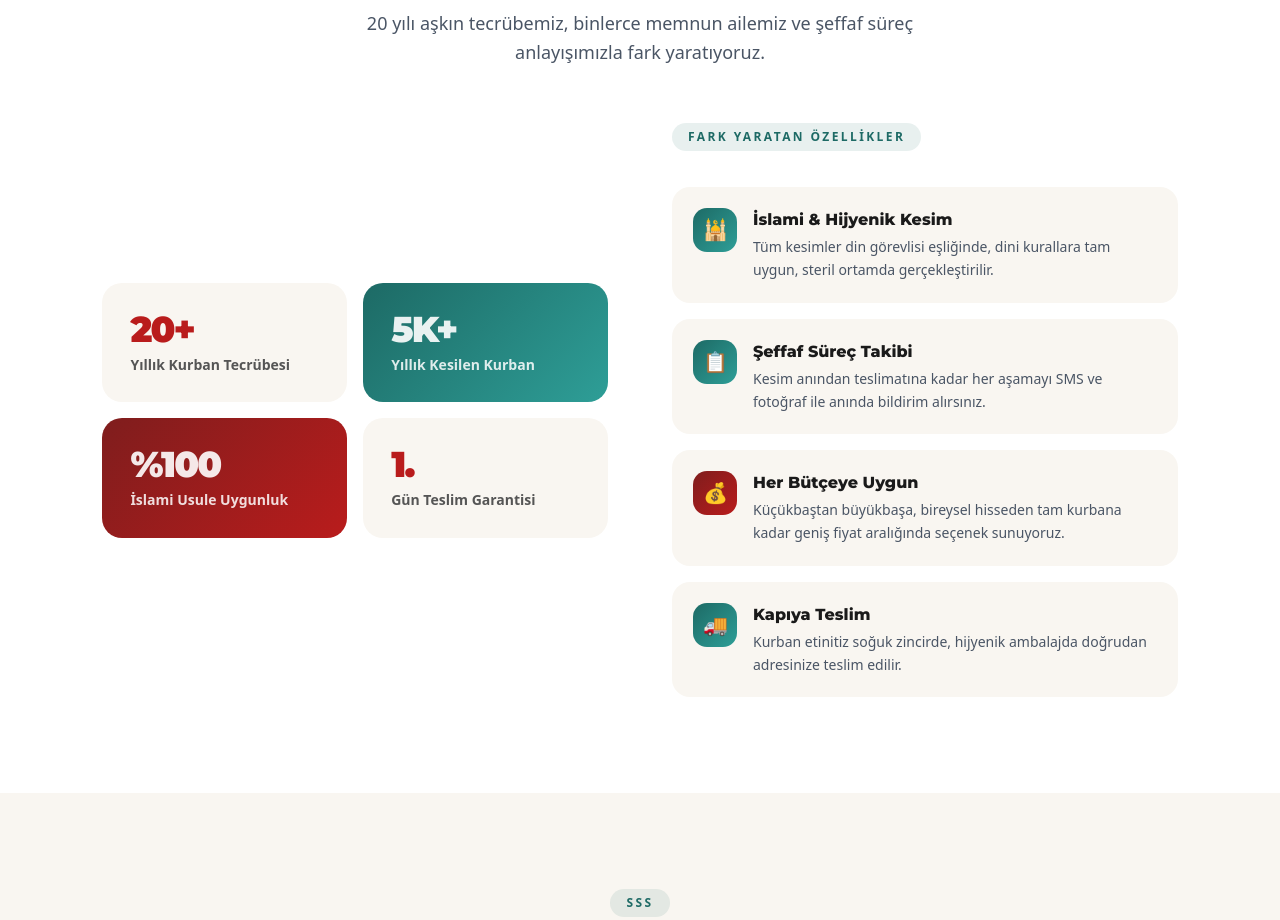
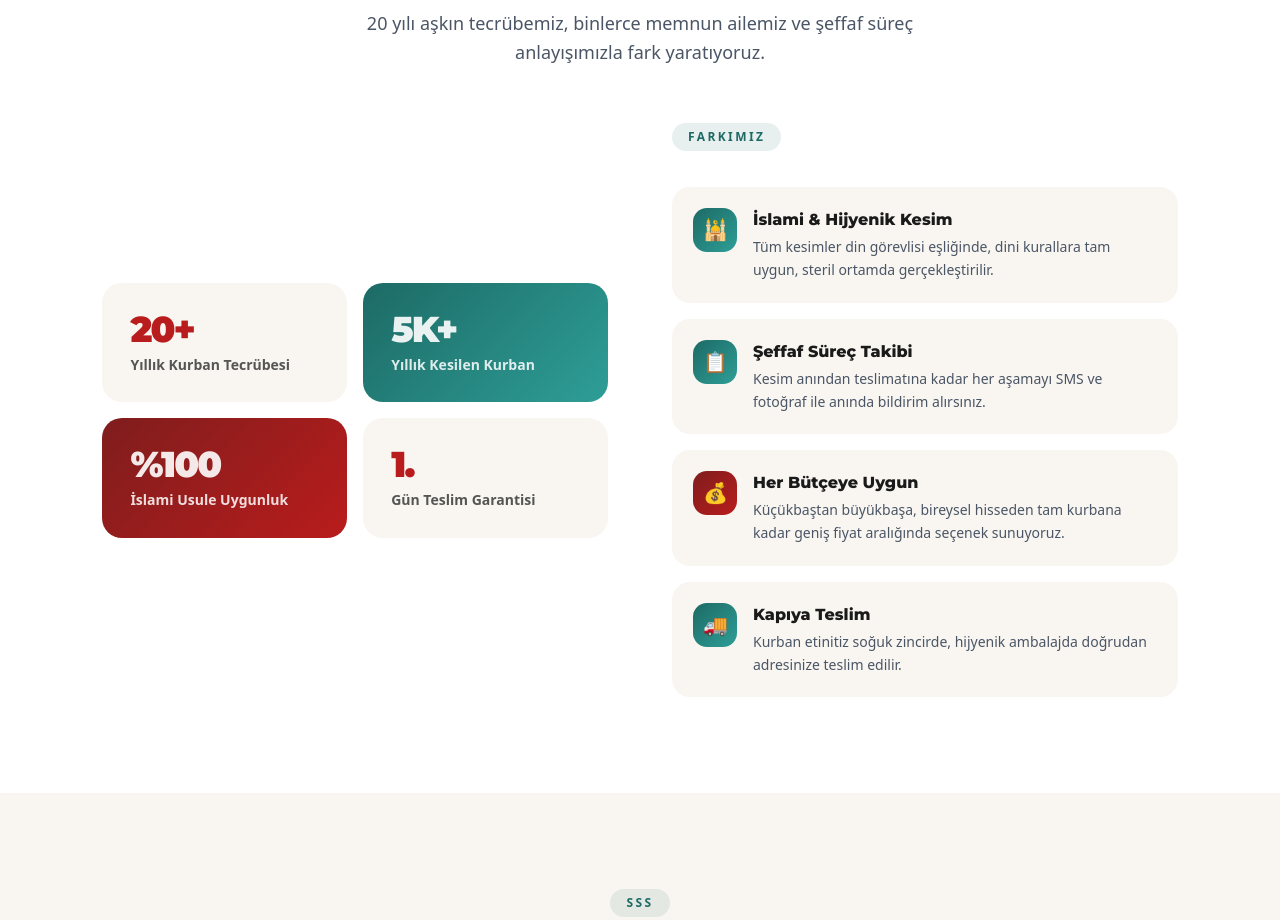
Before and after one commit to farukomerballi/kurban-beykoz, a Next.js app: page / in a window 1280 px wide. Shown: the part 3640-4560 px from the top of the page. Built offline with nearby package versions, Linux system fonts and the light colour scheme.

Commit message:
fix: update label text in Features section

```diff
--- a/app/sections/Features.tsx
+++ b/app/sections/Features.tsx
@@ -107,7 +107,7 @@ export function Features({ stats, whyFeatures }: FeaturesProps) {
               className="inline-block text-xs font-bold tracking-[0.2em] uppercase px-4 py-1.5 rounded-full mb-5"
               style={{ background: 'rgba(29,106,101,0.1)', color: '#1D6A65' }}
             >
-              Fark Yaratan Özellikler
+              Farkımız
             </span>
             <div className="flex flex-col gap-4 mt-4">
               {whyFeatures.map((feature, index) => {
```
